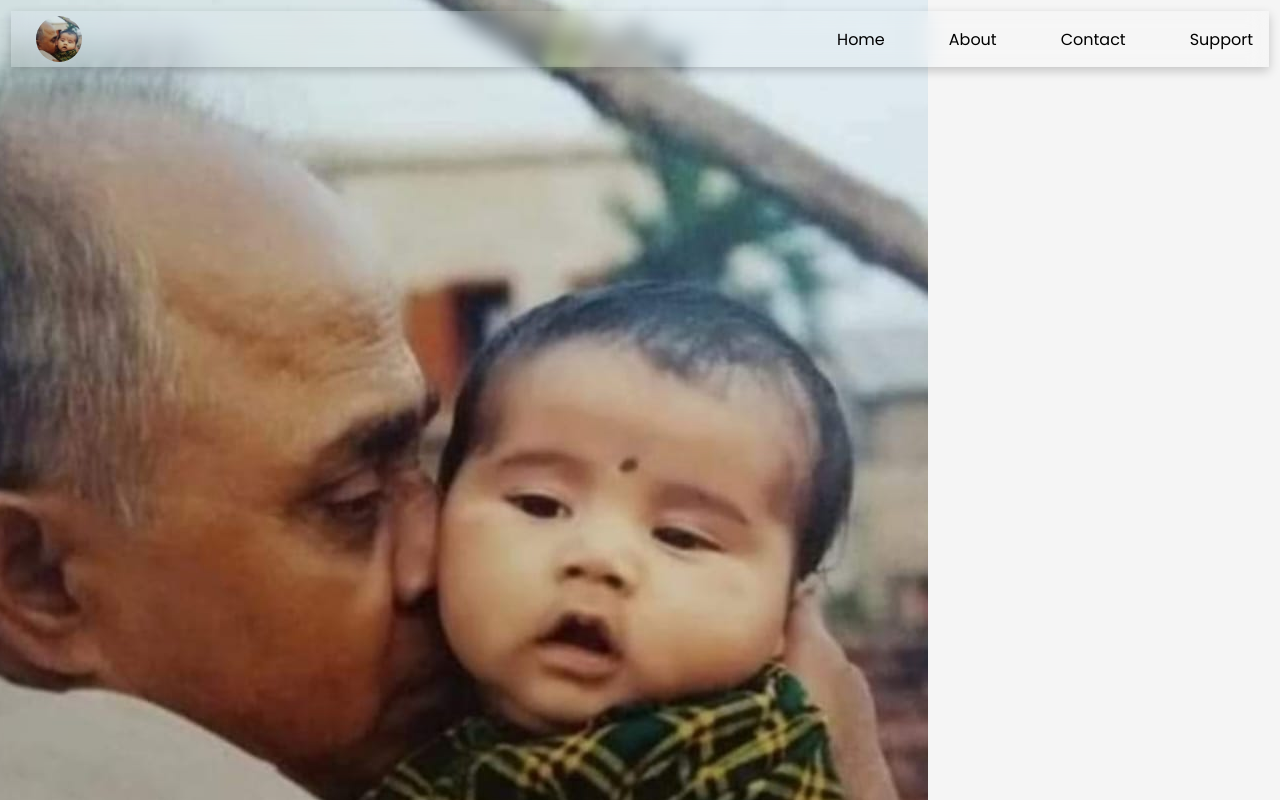
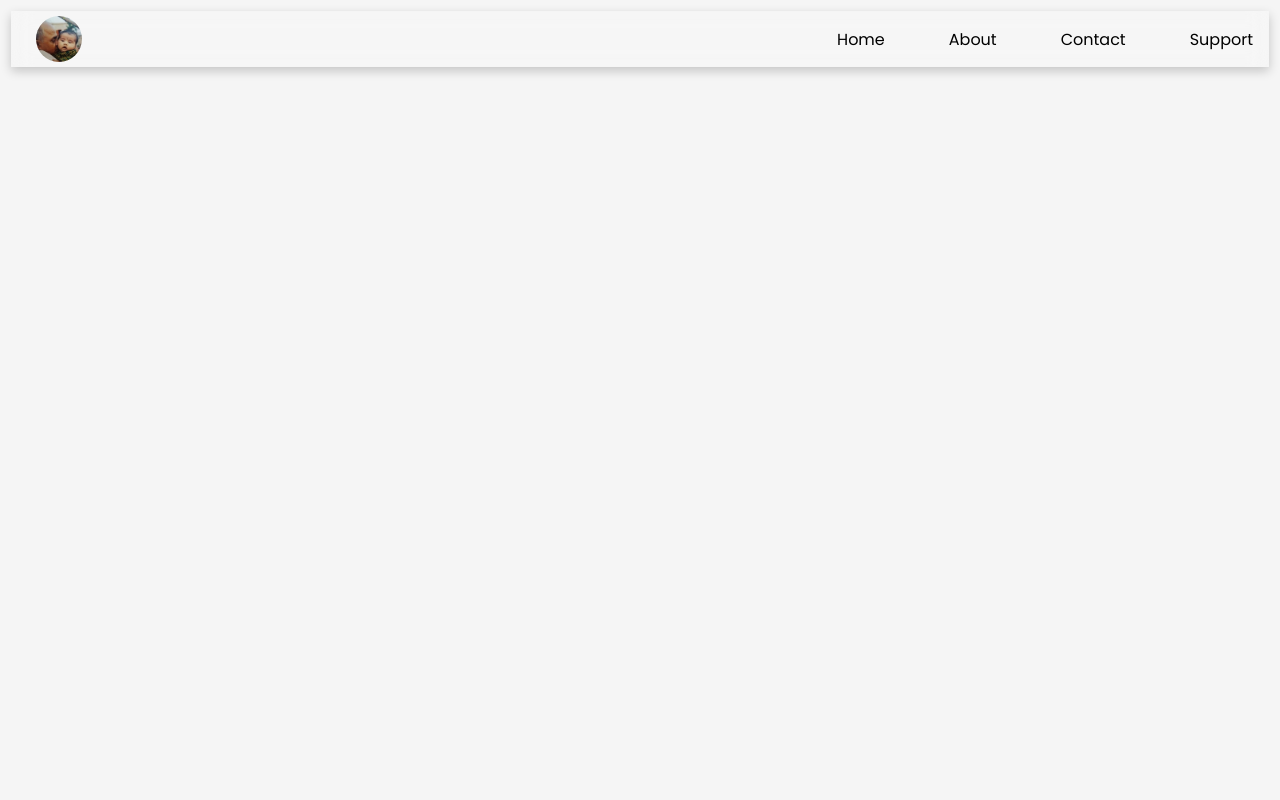
Before and after one commit to AvirupBasak/Profile, a plain HTML site: page index.html in a window 1280 px wide. Drawn offline with Linux system fonts and the light colour scheme.

Commit message:
Update index.html

```diff
--- a/index.html
+++ b/index.html
@@ -23,13 +23,5 @@
             </ul>
         </div>
     </nav>
-    <main>
-        <section>
-            <img src="profile.png" alt="">
-        </section>
-    </main>
-    <footer class="ftr">
-
-    </footer>
 </body>
 </html>
```
